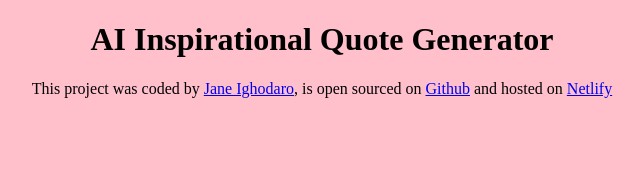
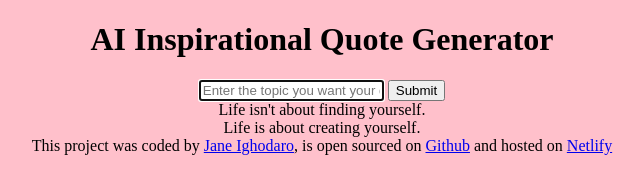
Before and after one commit to janeosa/Inspirational-Quote-Generator, a plain HTML site: page index.html in a window 1280 px wide. Shown: the whole page, without its empty margins (318-961 px from the left). Drawn offline with Linux system fonts and the light colour scheme.

Commit message:
Added the basic HTML structure

```diff
--- a/index.html
+++ b/index.html
@@ -7,7 +7,24 @@
     <link rel="stylesheet" href="src/style.css" />
   </head>
   <body>
-    <h1>AI Inspirational Quote Generator</h1>
+    <header><h1>AI Inspirational Quote Generator</h1></header>
+    <main>
+      <form>
+        <input
+          type="text"
+          placeholder="Enter the topic you want your quote to be based on"
+          autofocus
+          required
+          autocomplete="off"
+        />
+        <input type="submit" />
+      </form>
+    </main>
+    <div>
+      Life isn't about finding yourself.
+      <br />
+      Life is about creating yourself.
+    </div>
     <footer>
       This project was coded by
       <a href="https://github.com/janeosa/" target="_blank">Jane Ighodaro</a>,
```
Also changed, not shown: 1 other file.
